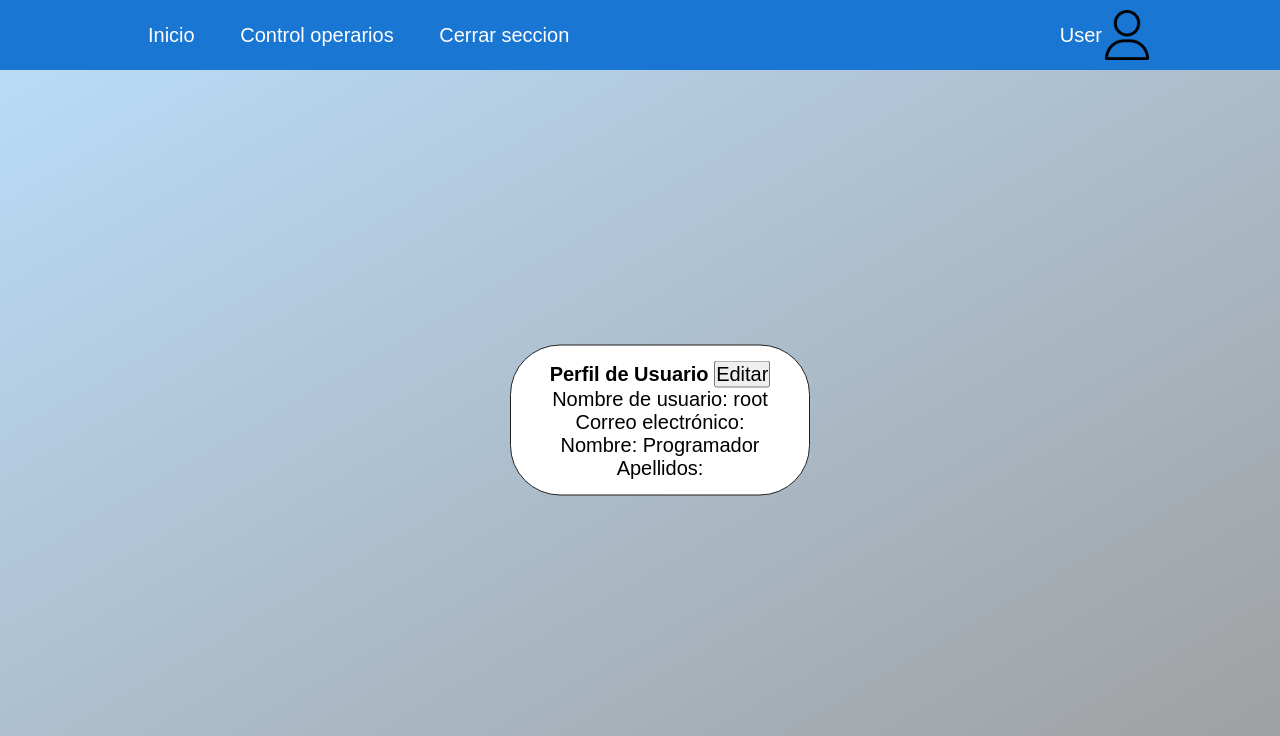
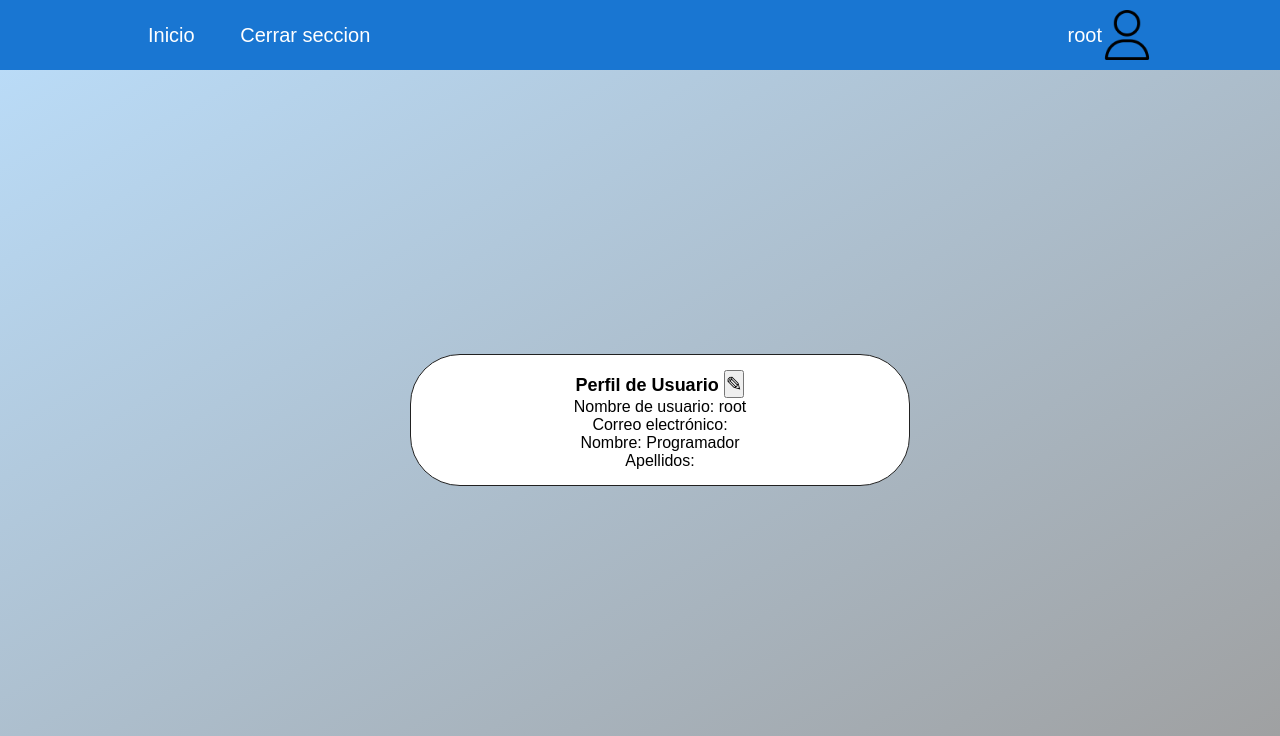
Before and after one commit to MisaelMarron/IPS, a Django app: page /perfil/ in a window 1280 px wide. Shown: the top 736 px of the page. Run offline with Django 5.2, Linux system fonts and the light colour scheme; a user stored in the database is signed in.

Commit message:
Parte de indentificacion y control de usuario completada

```diff
--- /dev/null
+++ b/sistemaLogeo/static/css/formulario.css
@@ -0,0 +1,30 @@
+.formulario{
+    display: flex;
+    flex-direction: column;
+    justify-content: center;
+    align-items: center;
+    position:absolute;
+    top: 50%;
+    left: 50%;
+    transform: translate(-50%, -50%);
+    border: 1px solid #212121;
+    padding: 15px;
+    margin: 20px;
+    width: min(60%,500px);
+    background: #FFFFFF;
+    border-radius: 50px;
+}
+.formulario form p label{
+    font-size: 18px;
+    padding: 10px;
+}
+.helptext{
+    font-size: 13px;
+}
+.formulario h2{
+    font-size: 18px;
+    text-align: center;
+}
+.formulario p{
+    font-size: 16px;
+}
--- a/sistemaLogeo/static/css/login.css
+++ b/sistemaLogeo/static/css/login.css
@@ -1,4 +1,4 @@
-.formulario{
+.login{
     display: flex;
     flex-direction: column;
     justify-content: center;
@@ -14,11 +14,11 @@
     background: #FFFFFF;
     border-radius: 50px;
 }
-.formulario form p label{
+.login form p label{
     font-size: 17px;
     padding: 10px;
 }
-.formulario form p input{
+.login form p input{
     border-radius: 50px;
     font-size: 14px;
 }
@@ -40,6 +40,7 @@ button[type="submit"] {
     border-radius: 5px;
     font-size: 16px;
 }
+
 .errorlist li{
     font-size: 14px;
     display: inline-block;
--- a/sistemaLogeo/templates/base.html
+++ b/sistemaLogeo/templates/base.html
@@ -7,13 +7,14 @@
     <title>{% block title %}Veterinaria{% endblock %}</title>
     <link rel="stylesheet" type="text/css" href="{% static 'css/nav.css' %}">
     <link rel="stylesheet" type="text/css" href="{% static 'css/login.css' %}">
+    <link rel="stylesheet" type="text/css" href="{% static 'css/formulario.css' %}">
     <link rel="stylesheet" href="https://cdnjs.cloudflare.com/ajax/libs/font-awesome/5.15.4/css/all.min.css">
 <body>
     <!-- navegacion-->
     <header class="header">
         {% if user.is_authenticated %}
         <div class="logo">
-            <a href="{% url 'perfil'%}" class="user-text"> User <img src="{% static 'img/icon-user.png' %}" alt="imagen user"></a>
+            <a href="{% url 'perfil'%}" class="user-text"> {{ user.username }}<img src="{% static 'img/icon-user.png' %}" alt="imagen user"></a>
         </div>
         {% endif %}
         <nav>
@@ -21,7 +22,7 @@
                 <li><a href="{% url 'index'%}">Inicio</a></li>
                 {% if user.is_authenticated %}
                 {% if user.is_superuser or user.is_staff %}
-                <li><a href="{% url 'index'%}">Control operarios</a></li>
+                <!--<li><a href="{% url 'index'%}">Control operarios</a></li>-->
                 {% endif %}
                 <li><a href="{% url 'logout'%}">Cerrar seccion</a></li>
                 {% else %}
--- a/sistemaLogeo/templates/login.html
+++ b/sistemaLogeo/templates/login.html
@@ -4,7 +4,7 @@
 {% block title %}Página de inicio{% endblock %}
 
 {% block content %}
-<div class="formulario">
+<div class="login">
 <h2>Iniciar seccion</h2>
 <form method="post">
     {% csrf_token %}
--- a/sistemaLogeo/templates/perfil.html
+++ b/sistemaLogeo/templates/perfil.html
@@ -5,14 +5,14 @@
 
 {% block content %}
 <div class="formulario" id="informacion">
-    <h2>Perfil de Usuario <button onclick="cambiarmodo()">Editar</button></h2>
+    <h2>Perfil de Usuario <button onclick="cambiarmodo()">&#9998;</button></h2>
     <p>Nombre de usuario: {{ user.username }}</p>
     <p>Correo electrónico: {{ user.email }}</p>
     <p>Nombre: {{ user.first_name }}</p>
     <p>Apellidos: {{ user.last_name }}</p>
 </div>
 <div class="formulario" id="editar">
-    <h2>Perfil de Usuario <button onclick="cambiarmodo()">Observar</button></h2>
+    <h2>Perfil de Usuario <button onclick="cambiarmodo()">&#128065;</button></h2>
     <form method="post">
         {% csrf_token %}
         {{ form.as_p }}
```
Also changed, not shown: db.sqlite3.
